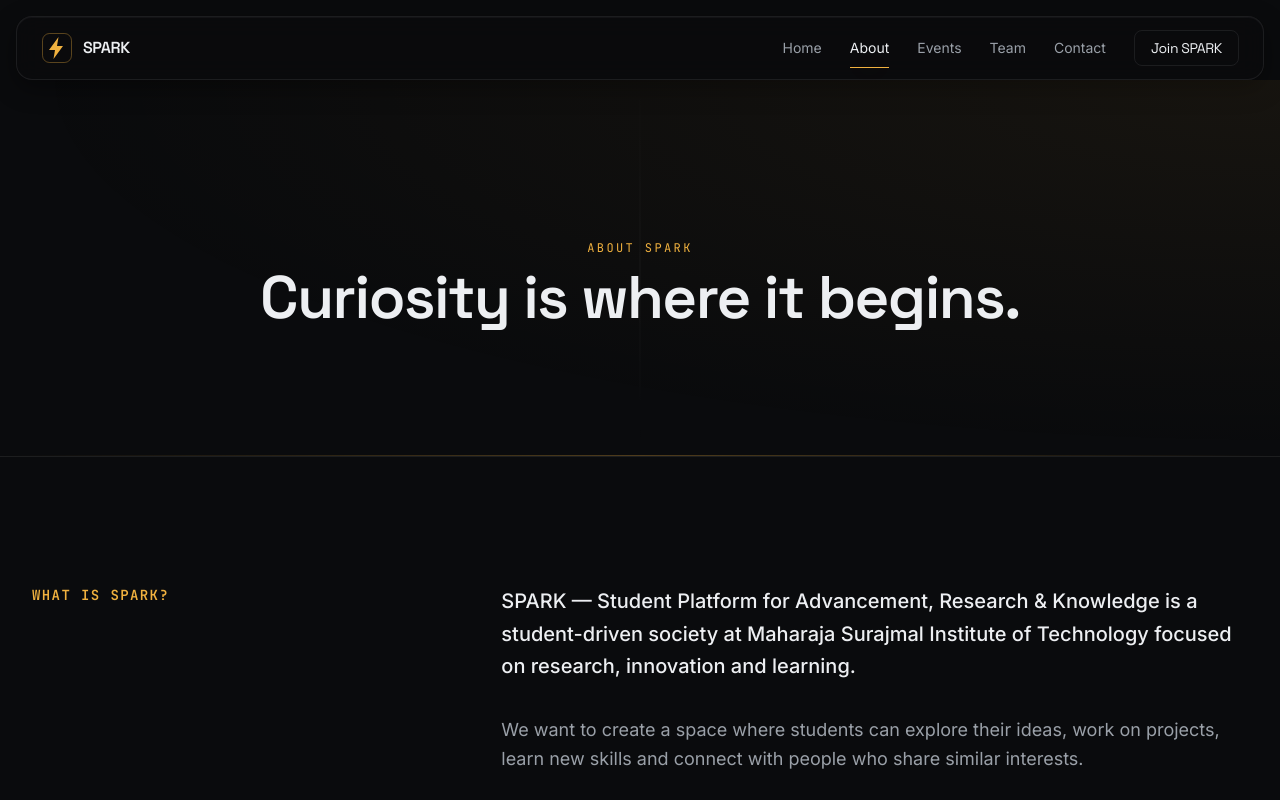
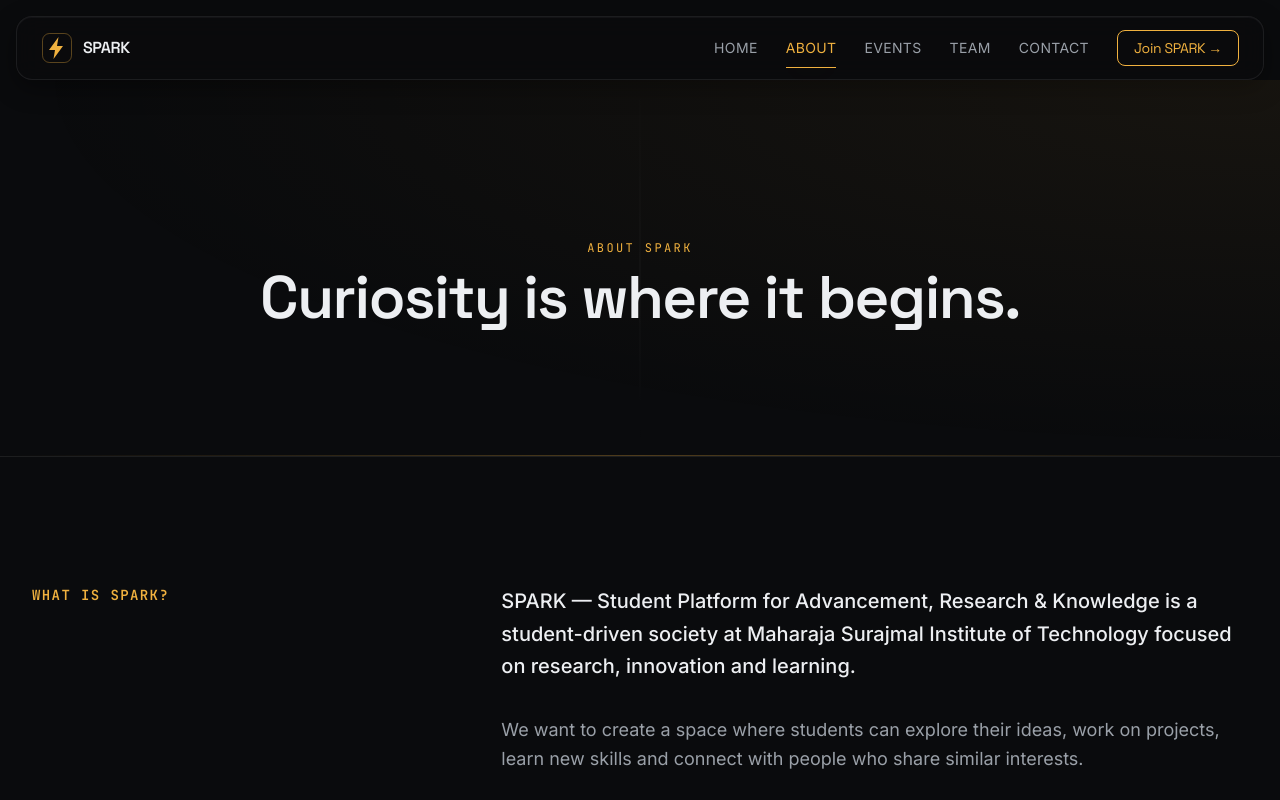
Before and after one commit to ritikj17/spark-msit, a Next.js app: page /about in a window 1280 px wide. Shown: the top 800 px of the page. Built offline with nearby package versions, Linux system fonts and the light colour scheme.

Commit message:
feat: align navbar and button foundation with design system

```diff
--- a/src/components/layout/Navbar.tsx
+++ b/src/components/layout/Navbar.tsx
@@ -55,19 +55,18 @@ export function Navbar() {
               href={item.href}
               aria-current={isActive(item.href) ? "page" : undefined}
               className={cn(
-                "relative rounded-sm px-3 py-2 text-sm transition-colors duration-200",
-                isActive(item.href) ? "text-ink" : "text-ink-secondary hover:text-ink",
+                "relative rounded-sm px-3 py-2 text-sm uppercase tracking-wide transition-colors duration-200",
+                isActive(item.href) ? "text-accent" : "text-ink-secondary hover:text-ink",
               )}
             >
               {item.label}
-              {/* Small gold active indicator */}
               {isActive(item.href) ? (
                 <span aria-hidden className="absolute inset-x-3 -bottom-0.5 h-px bg-accent shadow-glow" />
               ) : null}
             </Link>
           ))}
-          <Button href={navigation.cta.href} variant="outline" size="sm" className="ml-3">
-            {navigation.cta.label}
+          <Button href={navigation.cta.href} variant="outline-accent" size="sm" className="ml-3">
+            {navigation.cta.label} →
           </Button>
         </div>
 
@@ -112,15 +111,15 @@ export function Navbar() {
                 onClick={() => setOpen(false)}
                 aria-current={isActive(item.href) ? "page" : undefined}
                 className={cn(
-                  "rounded-sm px-3 py-2.5 text-sm transition-colors duration-200",
+                  "rounded-sm px-3 py-2.5 text-sm uppercase tracking-wide transition-colors duration-200",
                   isActive(item.href) ? "text-accent" : "text-ink-secondary hover:text-ink",
                 )}
               >
                 {item.label}
               </Link>
             ))}
-            <Button href={navigation.cta.href} onClick={() => setOpen(false)} variant="outline" size="sm" className="mt-2 self-start">
-              {navigation.cta.label}
+            <Button href={navigation.cta.href} onClick={() => setOpen(false)} variant="outline-accent" size="sm" className="mt-2 self-start">
+              {navigation.cta.label} →
             </Button>
           </div>
         </nav>
--- a/src/components/ui/Button.tsx
+++ b/src/components/ui/Button.tsx
@@ -2,7 +2,7 @@ import Link from "next/link";
 import type { ReactNode } from "react";
 import { cn } from "@/lib/utils";
 
-type ButtonVariant = "primary" | "outline" | "ghost";
+type ButtonVariant = "primary" | "outline" | "outline-accent" | "ghost";
 type ButtonSize = "sm" | "md" | "lg";
 
 interface ButtonProps {
@@ -23,6 +23,8 @@ const variantClasses: Record<ButtonVariant, string> = {
     "bg-accent text-base-deep hover:bg-accent-bright font-medium shadow-glow transition-colors duration-200",
   outline:
     "border border-line text-ink hover:border-accent hover:text-accent transition-colors duration-200",
+  "outline-accent":
+    "border border-accent text-accent hover:bg-accent/10 hover:shadow-glow transition-colors duration-200",
   ghost: "text-ink-secondary hover:text-ink transition-colors duration-200",
 };
 
```
Also changed, not shown: 1 other file (tests, documents, lock files or other folders).
